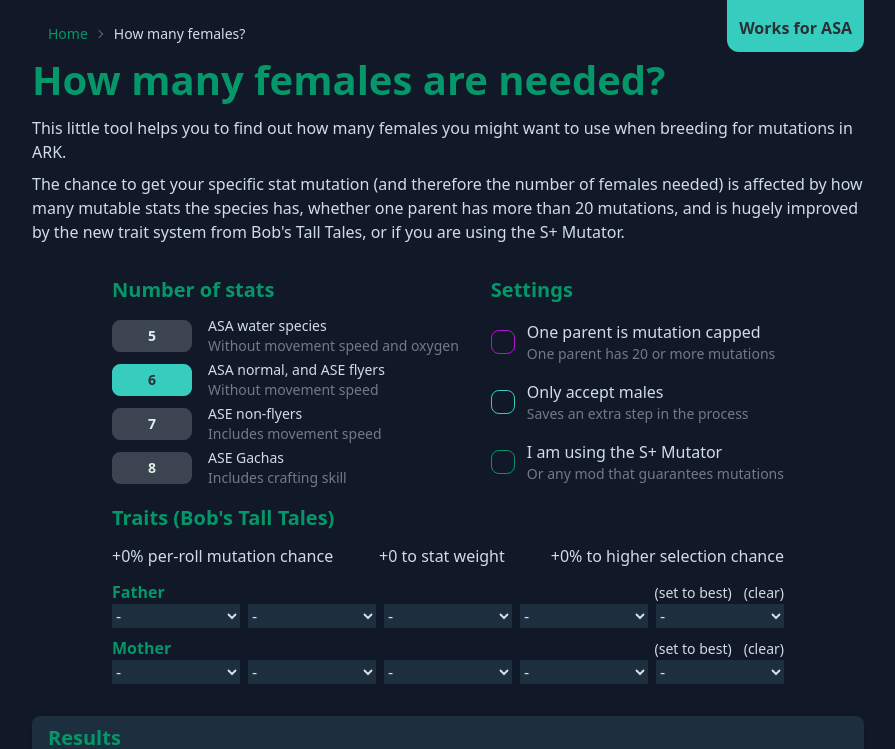
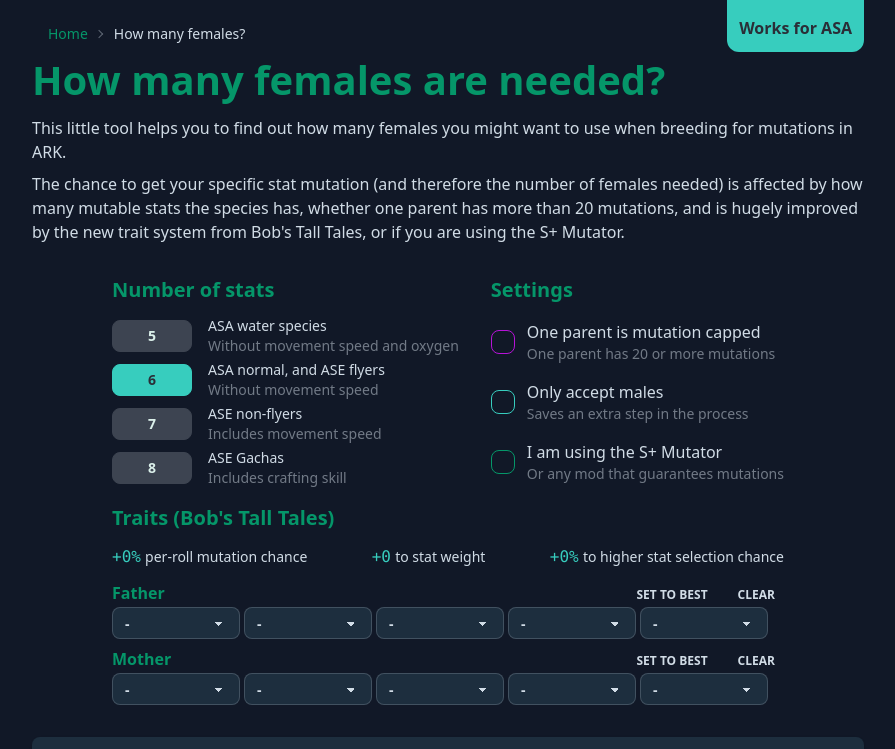
Before and after one commit to arkutils/arkutils-website, a SvelteKit app: page /tools/howmanyfemales in a window 1280 px wide. Shown: the top 749 px of the page, without its empty margins (192-1087 px from the left). Built offline with nearby package versions, Linux system fonts and the light colour scheme.

Commit message:
chore(howmanyfemales): improve visuals

```diff
--- a/src/routes/(pages)/tools/howmanyfemales/+page.svelte
+++ b/src/routes/(pages)/tools/howmanyfemales/+page.svelte
@@ -231,31 +231,36 @@
 				<p class="italic text-base-content/50 text-sm">(disabled when S+ Mutator is selected)</p>
 			{:else}
 				<p class="flex w-full flex-col sm:flex-row gap-x-2 justify-between">
-					<span class="whitespace-nowrap"
-						>+{pct(rollChanceOffset, 1)} per-roll mutation chance</span
-					>
-					<span class="whitespace-nowrap">+{statWeightOffset} to stat weight</span>
-					<span class="whitespace-nowrap">+{pct(higherPickOffset)} to higher selection chance</span
-					>
+					<span class="whitespace-nowrap">
+						<code>+{pct(rollChanceOffset)}</code>
+						<span class="text-sm">per-roll mutation chance</span>
+					</span>
+					<span class="whitespace-nowrap">
+						<code>+{statWeightOffset}</code> <span class="text-sm">to stat weight</span>
+					</span>
+					<span class="whitespace-nowrap">
+						<code>+{pct(higherPickOffset)}</code>
+						<span class="text-sm">to higher stat selection chance</span>
+					</span>
 				</p>
-				<div class="grid grid-cols-2 sm:grid-rows-2 sm:grid-cols-1 gap-x-4 gap-y-2">
+				<div class="grid grid-cols-2 md:grid-rows-2 md:grid-cols-1 gap-x-4 gap-y-2">
 					<div>
 						<div class="flex gap-3 items-baseline">
 							<h3>Father</h3>
-							<!-- svelte-ignore a11y-invalid-attribute -->
-							<a
-								class="text-base-content text-sm ml-auto"
-								href="#"
-								on:click|preventDefault={() => (patTraits = Array.from(BEST_TRAITS))}
-								>(set to best)</a
+							<button
+								class="btn btn-xs btn-ghost ml-0 md:ml-auto hover:bg-primary-focus hover:text-primary-content"
+								title="Set father's traits to the best possible"
+								on:click={() => (patTraits = Array.from(BEST_TRAITS))}
 							>
-							<!-- svelte-ignore a11y-invalid-attribute -->
-							<a
-								class="text-base-content text-sm"
-								href="#"
-								on:click|preventDefault={() => (patTraits = Array(MAX_TRAITS).fill(''))}
-								>(clear)</a
+								Set to best
+							</button>
+							<button
+								class="btn btn-xs btn-ghost"
+								title="Clear father's traits"
+								on:click={() => (patTraits = Array(MAX_TRAITS).fill(''))}
 							>
+								Clear
+							</button>
 						</div>
 						<TraitGroup
 							bind:traits={patTraits}
@@ -267,20 +272,20 @@
 					<div>
 						<div class="flex gap-3 items-baseline">
 							<h3>Mother</h3>
-							<!-- svelte-ignore a11y-invalid-attribute -->
-							<a
-								class="text-base-content text-sm ml-auto"
-								href="#"
-								on:click|preventDefault={() => (matTraits = Array.from(BEST_TRAITS))}
-								>(set to best)</a
+							<button
+								class="btn btn-xs btn-ghost ml-0 md:ml-auto"
+								title="Set mother's traits to the best possible"
+								on:click={() => (matTraits = Array.from(BEST_TRAITS))}
 							>
-							<!-- svelte-ignore a11y-invalid-attribute -->
-							<a
-								class="text-base-content text-sm"
-								href="#"
-								on:click|preventDefault={() => (matTraits = Array(MAX_TRAITS).fill(''))}
-								>(clear)</a
+								Set to best
+							</button>
+							<button
+								class="btn btn-xs btn-ghost"
+								title="Clear mother's traits"
+								on:click={() => (matTraits = Array(MAX_TRAITS).fill(''))}
 							>
+								Clear
+							</button>
 						</div>
 						<TraitGroup
 							bind:traits={matTraits}
--- a/src/routes/(pages)/tools/howmanyfemales/TraitGroup.svelte
+++ b/src/routes/(pages)/tools/howmanyfemales/TraitGroup.svelte
@@ -14,7 +14,7 @@
 	$: robustCount = traits.filter((trait) => trait.startsWith('Robust')).length;
 </script>
 
-<div class="flex flex-col sm:flex-row gap-2 grow w-full">
+<div class="flex flex-col md:flex-row gap-1 w-full">
 	{#each traits as trait, i}
 		<TraitSelect
 			bind:value={traits[i]}
--- a/src/routes/(pages)/tools/howmanyfemales/TraitSelect.svelte
+++ b/src/routes/(pages)/tools/howmanyfemales/TraitSelect.svelte
@@ -16,7 +16,12 @@
 	}
 </script>
 
-<select bind:value class="w-full min-w-0 max-w-40 t{traitTier} bg-base-200">
+<select
+	bind:value
+	class="select select-bordered select-sm w-40 md:w-32 t{traitTier} bg-base-200 border-"
+	class:border-yellow-600={value.startsWith('Mutable')}
+	class:border-rose-600={value.startsWith('Robust')}
+>
 	<option value="" class="t0" selected={value === ''}>-</option>
 	{#if !blockMutable}
 		{#each [1, 2, 3] as i}
```
